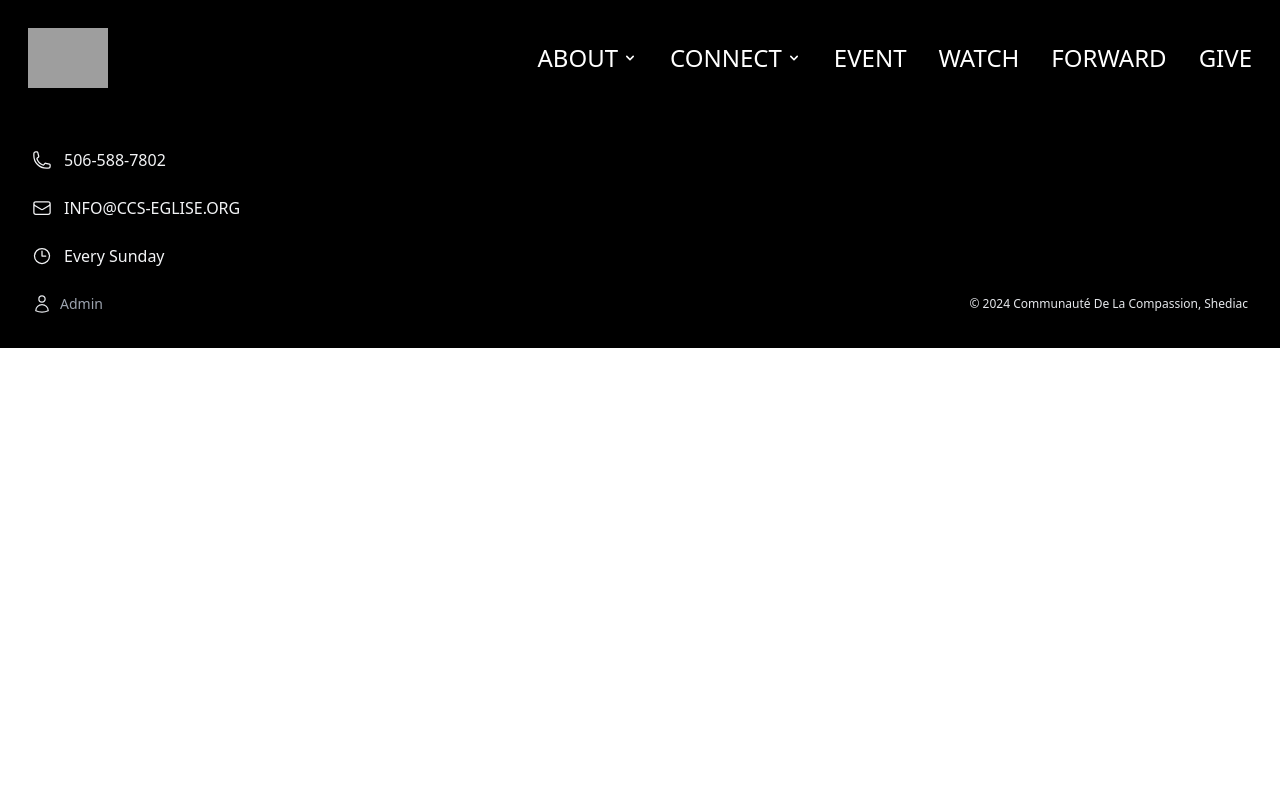
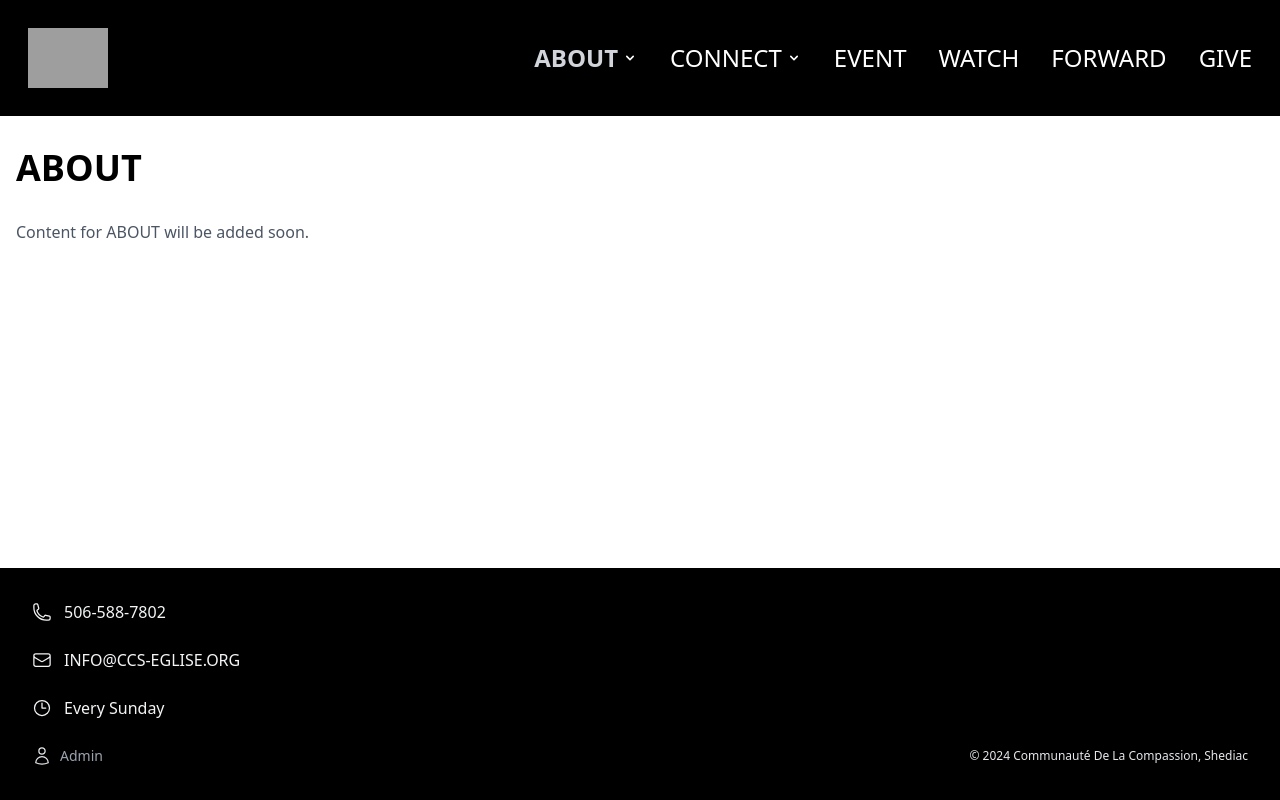
Before and after one commit to izakahy/ccs-eglisee, a Vue app in the folder ccs/ccs-frontend/: page /about in a window 1280 px wide. Built offline with nearby package versions, Linux system fonts and the light colour scheme; grey boxes are pictures that could not be loaded.

Commit message:
Updated the dynamic navigation routing system

```diff
--- a/ccs/ccs-frontend/src/assets/main.css
+++ b/ccs/ccs-frontend/src/assets/main.css
@@ -55,6 +55,11 @@
   }
 }
 
+html, body {
+  margin: 0;
+  width: 100%;
+  height: 100%;
+}
 
 html {
     @apply scroll-smooth;
--- a/ccs/ccs-frontend/src/components/Navigation/Desktop/DesktopNavigation.vue
+++ b/ccs/ccs-frontend/src/components/Navigation/Desktop/DesktopNavigation.vue
@@ -1,11 +1,13 @@
 <template>
     <ul class="hidden md:flex space-x-8 text-2xl">
-    <DropdownMenuItem
-      label="ABOUT"
-      href="#about"
-      :is-open="dropdownStates.aboutRoute"
-      :items="aboutItems"
-      @update:is-open="(value) => HandleDropdownToggle('aboutRoute', value)"
+    <template v-for="(section, key) in navStore.routes" :key="key">
+      <DropdownMenuItem
+      :label="section.label"
+      :href="section.path"
+      :is-open="dropdownStates[key]"
+      :items="section.items"
+      :section-key="key"
+      @update:is-open="(value) => HandleDropdownToggle(key, value)"
     >
       <!-- Admin Controls (outside regular items) -->
       <div v-if="isAuthenticated" class="p-6 space-y-4 border-t border-gray-400 mt-4 w-full max-w-2xl mx-auto rounded-xl shadow-md">
@@ -18,7 +20,7 @@
           >
           <button
             title="Add or Update"
-            @click="editingIndex === -1 ? handleAdd() : handleUpdate()"
+            @click="editingIndex === -1 ? handleAdd(key) : handleUpdate(key)"
             class="p-2 text-white bg-green-500 hover:bg-green-600 rounded-lg transition duration-150 ease-in-out focus:outline-none focus:ring-2 focus:ring-green-500 focus:ring-offset-2"
           >
             <PencilSquareIcon class="w-5 h-5" />
@@ -26,7 +28,7 @@
         </div>
 
         <!-- Items List -->
-        <div v-for="(item, index) in aboutItems" :key="index" class="flex items-center gap-2">
+        <div v-for="(item, index) in section.items" :key="index" class="flex items-center gap-2">
           <span class="flex-1 text-sm text-white">{{ item.label }}</span>
           <RouterLink :to="item.path">{{ item.label }}</RouterLink>
           <button
@@ -38,7 +40,7 @@
           </button>
           <button
             title="Delete"
-            @click="handleDelete(index)"
+            @click.stop.prevent="handleDelete(key, index)"
             class="text-white p-1 bg-red-500 hover:bg-red-600 rounded-lg transition duration-150 ease-in-out focus:outline-none focus:ring-2 focus:ring-red-500 focus:ring-offset-2"
           >
             <TrashIcon class="w-4 h-4" />
@@ -46,131 +48,123 @@
         </div>
       </div>
     </DropdownMenuItem>
+    </template>
 
-    <!-- Other menu items -->
-    <ul>
-      <DropdownMenuItem
-       label="CONNECT"
-       href="/posts"
-       :is-open="dropdownStates.connectRoute"
-       :items="[]"
-       @update:is-open="(value) => HandleDropdownToggle('connectRoute', value)"
-      >
-        <li><RouterLink :to="{ name: 'posts' }">CONNECT</RouterLink></li>
-      </DropdownMenuItem>
-    </ul>
     <li><RouterLink :to="{ name: 'create' }">EVENT</RouterLink></li>
     <li><a target="_blank" href="https://www.youtube.com/@CommunauteCompassionShediac">WATCH</a></li>
     <li><RouterLink :to="{ name: 'create' }">FORWARD</RouterLink></li>
     <li><RouterLink :to="{ name: 'create' }">GIVE</RouterLink></li>
   </ul>
-  </template>
+</template>
 
 <script setup>
-  import { ref, computed, reactive } from 'vue';
+  import { ref, computed, reactive, shallowRef } from 'vue';
   import { RouterLink } from 'vue-router'
   import DropdownMenuItem from './DropdownMenuItem.vue';
   import { useAboutStore } from '@/stores/NavItems/About';
   import { useAuthStore } from '@/stores/Auth';
   import { PencilSquareIcon, PencilIcon, TrashIcon } from '@heroicons/vue/24/outline';
+  import { useNavigationStore } from '@/stores/NavItems/Navigation';
+  import { addDynamicRoutes } from '@/router';
 
 
+  const navStore = useNavigationStore();
   const authStore = useAuthStore();
   const aboutStore = useAboutStore();
 
-  const newItem = ref({ label: ''})
+  const newItem = shallowRef({ label: ''})
   const editingIndex = ref(-1)
+  const dropdownStates = reactive({})
 
-  const dropdownStates = reactive({
-    aboutRoute: false,
-    connectRoute: false
+  Object.keys(navStore.routes).forEach(key => {
+    dropdownStates[key] = false
   })
 
   const isAuthenticated = computed(() => authStore.checkAuth());
 
-  const HandleDropdownToggle = (dropdown, value) => {
-    dropdownStates[dropdown] = value
+  const HandleDropdownToggle = (key, value) => {
+    dropdownStates[key] = value
 
-    if (value && dropdown === 'about') {
+    if (value) {
       newItem.value = { label: ''}
       editingIndex.value = -1
     }
   }
 
-  const showAlert = (msg) => {
-    const wasOpen = dropdownStates.aboutRoute
-
-    alert(msg)
-    dropdownStates.aboutRoute = wasOpen
+  const showAlert = (msg, sectionKey) => {
+    const wasOpen = dropdownStates[sectionKey];
+    alert(msg);
+    dropdownStates[sectionKey] = wasOpen;
   }
 
-  const generatePath = (label) => {
-    const labelPath = label.toLowerCase().trim().replace(/[^a-z0-9]+/g, '-').replace(/^-+|-+$/g, '')
 
-    return `/about/${labelPath}`
-  }
-
-  const handleAdd = () => {
+  const handleAdd = (sectionKey) => {
+    const validation = navStore.validateItem(sectionKey, newItem.value.label);
     if (!newItem.value.label.trim()) {
-      showAlert("Please enter a label.")
-      return
+      showAlert("Please enter a label.");
+      return;
     }
 
-    const generatedPath = generatePath(newItem.value.label)
-
-    const isDuplicateLabel = aboutStore.items.some(item =>
-      item.label.toLowerCase() === newItem.value.label.toLowerCase()
-    );
-
-    if (isDuplicateLabel) {
+    if (!validation.isValid) {
       showAlert('Label already exists. Please choose a unique label.');
       return;
     }
 
-    aboutStore.addItem({
-      label: newItem.value.label,
-      path: generatedPath
-    })
-    newItem.value = { label: '', path: '' }
+    try {
+      navStore.addItem(sectionKey, {
+        label: newItem.value.label,
+        path: newItem.value.label.toLowerCase().trim().replace(/[^a-z0-9]+/g, '-')
+      });
+      addDynamicRoutes()
+      newItem.value = { label: '' };
+    } catch (error) {
+      showAlert(error.message);
+    }
   }
 
-  const handleUpdate = () => {
+  const handleUpdate = (sectionKey) => {
     if (!newItem.value.label.trim()) {
-      showAlert("Please enter a label.")
-      return
-    }
-
-    const generatedPath = generatePath(newItem.value.label)
-
-    const isDuplicateLabel = aboutStore.items.some((item, index) => {
-      // Skip comparing with the item being edited
-      if (index === editingIndex.value) return false;
-      return item.label.toLowerCase() === newItem.value.label.toLowerCase();
-    });
-
-    if (isDuplicateLabel) {
-      showAlert('Label already exists. Please choose a unique label.');
+      showAlert("Please enter a label.");
       return;
     }
 
-    // Update the item
-    aboutStore.updateItem(editingIndex.value, {
-      label: newItem.value.label,
-      path: generatedPath,
-    });
+    try {
+      const validation = navStore.validateItemUpdate(
+        sectionKey,
+        editingIndex.value,
+        newItem.value.label
+      );
 
-    // Reset the editing state
-    editingIndex.value = -1;
-    newItem.value = { label: ''};
+      if (!validation.isValid) {
+        showAlert('Label or path already exists in this section');
+        return;
+      }
+
+      navStore.updateItem(sectionKey, editingIndex.value, {
+        label: newItem.value.label,
+        path: newItem.value.label.toLowerCase().trim().replace(/[^a-z0-9]+/g, '-')
+      });
+      addDynamicRoutes();
+      editingIndex.value = -1;
+      newItem.value = { label: '' };
+    } catch (error) {
+      showAlert(error.message);
+    }
   };
 
-  const handleDelete = (index) => {
-    const wasOpen = dropdownStates.aboutRoute
-    const shouldDelete = confirm("Are you sure you want to delete this?")
-    dropdownStates.aboutRoute = wasOpen
 
-    if (shouldDelete) aboutStore.deleteItem(index)
-  }
+  const handleDelete = (sectionKey, index) => {
+    const wasOpen = dropdownStates[sectionKey]
+
+    const confrimed = confirm("Are you sure you want to delete this?")
+    dropdownStates[sectionKey] = wasOpen
+    if (confrimed) {
+      navStore.deleteItem(sectionKey, index);
+      addDynamicRoutes();
+
+      dropdownStates[sectionKey] = true;
+    }
+  };
 
   defineProps({
     modelValue: {
--- a/ccs/ccs-frontend/src/components/Navigation/Desktop/DropdownMenuItem.vue
+++ b/ccs/ccs-frontend/src/components/Navigation/Desktop/DropdownMenuItem.vue
@@ -3,9 +3,15 @@
       class="relative"
       @mouseenter="openDropdown"
       @mouseleave="handleMouseLeave"
+      :class="{ 'dropdown-active': isParentActive }"
     >
       <div class="flex items-center cursor-pointer">
-        <a :href="href">{{ label }}</a>
+        <RouterLink
+          :to="href"
+          :class="{ 'text-gray-300 font-semibold': isParentActive }"
+        >
+            {{ label }}
+        </RouterLink>
         <span class="ml-1">
           <svg
             xmlns="http://www.w3.org/2000/svg"
@@ -26,7 +32,7 @@
       <!-- Dropdown Menu -->
       <div
       v-show="isOpen"
-      class="absolute z-10 left-0 mt-2 -translate-x-2 bg-black rounded-lg shadow-lg min-w-[240px]"
+      class="absolute z-10 left-0 mt-2 -translate-x-2 bg-black rounded-lg shadow-lg min-w-[240px] transition-all ease-in-out"
       @mouseenter="isHoveringDropdown = true"
       @mouseleave="isHoveringDropdown = false"
     >
@@ -39,7 +45,7 @@
            @mouseenter="handleItemHover"
           >
             <RouterLink
-              :to="{ name: 'about', params: { page: extractPageParam(item.path) }}"
+              :to="item.path"
               :class="[
                 'block px-4 py-2 text-white hover:bg-gray-800 rounded-md',
                 { 'bg-gray-900': isActive(item.path) }
@@ -59,12 +65,12 @@
   </template>
 
   <script setup>
-  import { ref } from 'vue'
+  import { ref, computed } from 'vue'
   import { RouterLink, useRoute } from 'vue-router'
 
   const route = useRoute()
 
-  defineProps({
+  const props = defineProps({
     label: {
       type: String,
       required: true
@@ -79,15 +85,27 @@
     },
     items: {
       type: Array,
-
+      default: () => []
+    },
+    sectionKey: {
+      type: String,
+      required: true
     }
   })
 
-  const extractPageParam = (path) => {
-    return path.split('/').pop()
+  const currentSection = computed(() => {
+    return route.path.split('/')[1] // Extract section from URL (/about/team -> 'about')
+  })
+
+  const isParentActive = computed(() => {
+    return route.path.startsWith(props.href)
+  })
+
+
+  const isActive = (path) => {
+    // Match exact path or nested paths
+    return route.path === path || route.path.startsWith(`${path}/`)
   }
-
-  const isActive = (path) => `/about/${route.params.page}` === path;
 
   const emit = defineEmits(['update:isOpen'])
   const closeTimeout = ref(null)
@@ -106,7 +124,7 @@
       if (!isHoveringDropdown.value) {
         emit('update:isOpen', false)
       }
-    }, 100)
+    }, 50)
   }
 
   const handleItemHover = () => {
--- /dev/null
+++ b/ccs/ccs-frontend/src/components/Navigation/Pages/DynamicPage.vue
@@ -0,0 +1,55 @@
+<template>
+    <div class="container mx-auto px-4 py-8">
+    <div v-if="currentSection">
+      <h1 class="text-4xl font-bold mb-8">{{ pageTitle }}</h1>
+
+      <div class="prose max-w-none">
+        <slot>
+          <!-- Default content can be customized based on route -->
+          <div v-if="content" v-html="content"></div>
+          <div v-else class="text-gray-600">
+            Content for {{ pageTitle }} will be added soon.
+          </div>
+        </slot>
+      </div>
+    </div>
+    <NotFoundView v-else />
+  </div>
+</template>
+
+<script setup>
+import { computed } from 'vue';
+import { useRoute } from 'vue-router';
+import { useNavigationStore } from '@/stores/NavItems/Navigation';
+import NotFoundView from '@/views/NotFoundView.vue';
+
+const route = useRoute()
+const navStore = useNavigationStore()
+
+const currentSection = computed(() => {
+    const path = route.path.split('/')[1];
+
+    return navStore.routes[path]
+})
+
+const pageTitle = computed(() => {
+    const pathParts = route.path.split('/')
+
+    if (pathParts.length > 2) {
+        const section = navStore.routes[pathParts[1]]
+        const item = section?.items.find(item => item.path === route.path)
+
+        return item?.label || ''
+    }
+
+    return currentSection.value?.label || ''
+})
+
+
+defineProps({
+    content: {
+        type: String,
+        default: ''
+    }
+})
+</script>
--- a/ccs/ccs-frontend/src/main.js
+++ b/ccs/ccs-frontend/src/main.js
@@ -5,7 +5,7 @@ import { createPinia } from 'pinia'
 import { useAuthStore } from './stores/Auth'
 
 import App from './App.vue'
-import router from './router'
+import router, { addDynamicRoutes } from './router'
 
 const app = createApp(App)
 const pinia = createPinia()
@@ -17,6 +17,9 @@ pinia.use(({ store }) => {
 });
 
 app.use(pinia)
+
+addDynamicRoutes()
+
 app.use(router)
 
 const authStore = useAuthStore()
--- /dev/null
+++ b/ccs/ccs-frontend/src/stores/NavItems/Navigation.js
@@ -0,0 +1,144 @@
+import { defineStore } from "pinia";
+import { markRaw } from "vue";
+import DynamicPage from "@/components/Navigation/Pages/DynamicPage.vue";
+
+export const useNavigationStore = defineStore('navigation', {
+    state: () => ({
+        routes: {
+            about: {
+                path: '/about',
+                label: 'ABOUT',
+                component: DynamicPage,
+                items: [
+                    { label: 'Our Story', path: '/about/story' },
+                    { label: 'Mission', path: '/about/mission' },
+                    { label: 'Team', path: '/about/team' }
+                ],
+            },
+            connect: {
+                path: '/connect',
+                label: 'CONNECT',
+                component: DynamicPage,
+                items: [
+                    {label: 'House Fellowship', path: '/connect/house-fellowship'}
+                ]
+            }
+        }
+    }),
+
+    actions: {
+        addSection(sectionKey, config) {
+            if (this.routes[sectionKey]) {
+                throw new Error(`Section ${sectionKey} already exists`)
+            }
+
+            // add a new section
+            this.routes[sectionKey] = {
+                path: `/${sectionKey}`,
+                label: config.label,
+                component: config.component || DynamicPage,
+                items: []
+            }
+        },
+
+        addItem(sectionKey, item) {
+            if (!this.routes[sectionKey]) {
+              throw new Error(`Section ${sectionKey} does not exist`);
+            }
+
+            const formattedPath = `/${sectionKey}/${item.path.replace(/^\//, '')}`;
+            this.routes[sectionKey].items.push({
+              ...item,
+              path: formattedPath
+            });
+          },
+
+          updateItem(sectionKey, index, updatedItem) {
+            if (!this.routes[sectionKey]) {
+              throw new Error(`Section ${sectionKey} does not exist`);
+            }
+
+            const formattedPath = `/${sectionKey}/${updatedItem.path.replace(/^\//, '')}`;
+            this.routes[sectionKey].items.splice(index, 1, {
+              ...updatedItem,
+              path: formattedPath
+            });
+          },
+
+        deleteItem(sectionKey, index) {
+            if (!this.routes[sectionKey]) {
+                throw new Error(`Section ${sectionKey} does not exist`);
+            }
+
+            this.routes[sectionKey].items.splice(index, 1);
+        },
+
+        deleteISection(sectionKey) {
+            if (!this.routes[sectionKey]) {
+                throw new Error(`Section ${sectionKey} does not exist`);
+            }
+
+            delete this.routes[sectionKey];
+        },
+        validateItem(sectionKey, label) {
+            const section = this.routes[sectionKey];
+            if (!section) throw new Error('Invalid section');
+
+            const generatedPath = label.toLowerCase().trim().replace(/[^a-z0-9]+/g, '-');
+            const fullPath = `/${sectionKey}/${generatedPath}`;
+
+            const exists = section.items.some(item =>
+              item.label.toLowerCase() === label.toLowerCase() ||
+              item.path === fullPath
+            );
+
+            return { isValid: !exists, path: generatedPath };
+        },
+        validateItemUpdate(sectionKey, currentIndex, newLabel) {
+            const section = this.routes[sectionKey];
+            if (!section) throw new Error('Invalid section');
+
+            const generatedPath = newLabel.toLowerCase().trim().replace(/[^a-z0-9]+/g, '-');
+            const fullPath = `/${sectionKey}/${generatedPath}`;
+
+            const exists = section.items.some((item, index) =>
+              index !== currentIndex && (
+                item.label.toLowerCase() === newLabel.toLowerCase() ||
+                item.path === fullPath
+              )
+            );
+
+            return { isValid: !exists, path: generatedPath };
+        }
+    },
+
+    getters: {
+        getRouteConfig: (state) => {
+            const routes = []
+
+            Object.entries(state.routes).forEach(([key, section]) => {
+                // add main section
+                routes.push({
+                    path: section.path,
+                    label: key,
+                    component: markRaw(section.component),
+                    props: true,
+                    meta: { isDynamic: true }
+                });
+
+                // add sub-routes for items
+                section.items.forEach(item => {
+                    routes.push({
+                        path: item.path,
+                        name: `${key}-${item.label.toLowerCase().replace(/\s+/g, '-')}`,
+                        component: markRaw(section.component),
+                        props: true,
+                        meta: { isDynamic: true }
+                    });
+                });
+            });
+
+            return routes;
+        }
+    }
+});
--- a/ccs/ccs-frontend/src/stores/Posts.js
+++ b/ccs/ccs-frontend/src/stores/Posts.js
@@ -1,6 +1,6 @@
 import { defineStore } from "pinia"
 import { api } from "./Auth";
-import router from "@/router";
+import router  from "@/router";
 
 export const usePostsStore = defineStore('postsStore', {
     state: () => {
--- /dev/null
+++ b/ccs/ccs-frontend/src/views/NotFoundView.vue
@@ -0,0 +1,11 @@
+<template>
+    <div class="flex flex-col items-center justify-center  min-h-[80vh]">
+        <h1 class="text-5xl font-bold text-center">Oops 404, Page not found</h1>
+        <div class="m-10">
+            <RouterLink class="btn-primary" :to="{ name: 'home' }">Go Home</RouterLink>
+        </div>
+    </div>
+</template>
+<script setup>
+import { RouterLink } from 'vue-router';
+</script>
```
Also changed, not shown: ccs/ccs-frontend/src/components/Navigation/Pages/About.vue (+12 -8 lines), ccs/ccs-frontend/src/router/index.js (+30 -1 lines).
